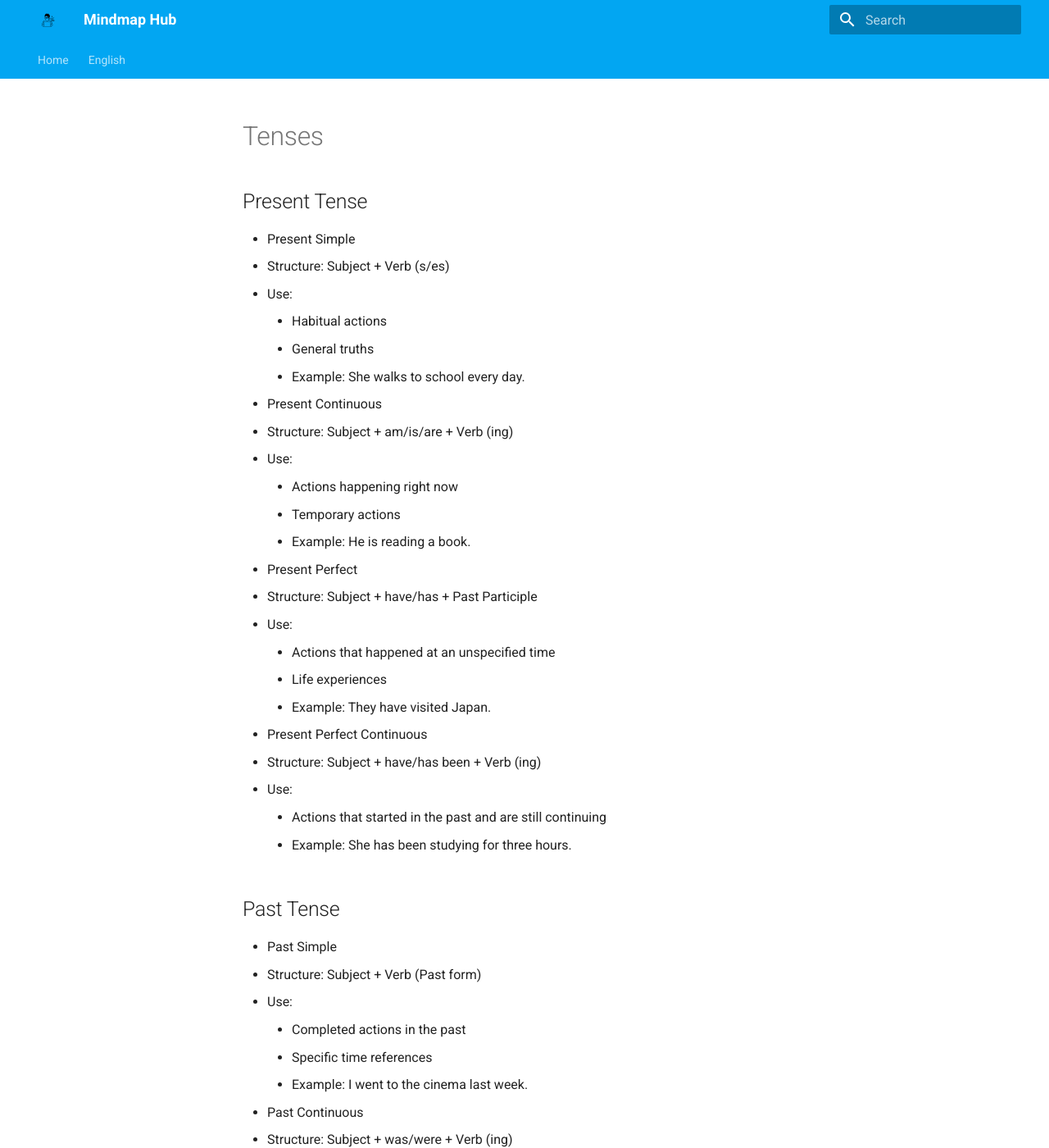
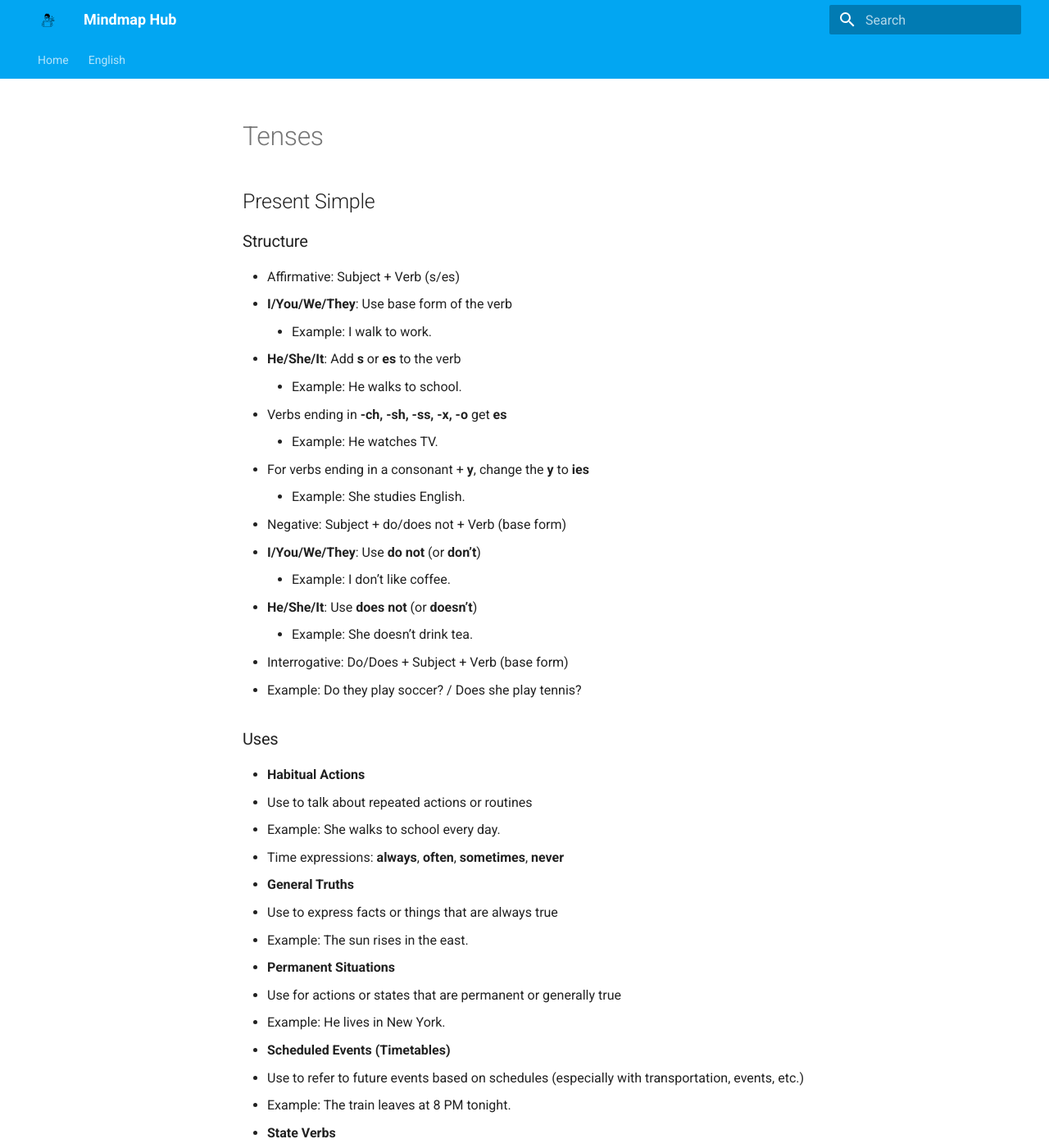
Before and after one commit to patrick204nqh/mindmaps, an MkDocs documentation site: the page built from docs/markmap/english/grammar/tenses.mm.md, in a window 1280 px wide and 1400 px high. Shown: the whole window at 82% size. Built offline with MkDocs 1.6.1 and Material for MkDocs 9.7.7, drawn with Linux system fonts in a browser that asks for light colours; some of the changed text lies outside the part shown.

Commit message:
Update English grammar tenses documentation

```diff
--- a/docs/markmap/english/grammar/tenses.mm.md
+++ b/docs/markmap/english/grammar/tenses.mm.md
@@ -1,31 +1,136 @@
+---
+markmap:
+  colorFreezeLevel: -1
+  duration: 500
+  maxWidth: 0
+  initialExpandLevel: 4
+  extraJs: []
+  extraCss: []
+  zoom: true
+  pan: true
+---
+
 # Tenses
 
-## Present Tense
-- Present Simple
-  - Structure: Subject + Verb (s/es)
-  - Use:
-    - Habitual actions
-    - General truths
-    - Example: She walks to school every day.
-- Present Continuous
-  - Structure: Subject + am/is/are + Verb (ing)
-  - Use:
-    - Actions happening right now
-    - Temporary actions
-    - Example: He is reading a book.
-- Present Perfect
-  - Structure: Subject + have/has + Past Participle
-  - Use:
-    - Actions that happened at an unspecified time
-    - Life experiences
-    - Example: They have visited Japan.
-- Present Perfect Continuous
-  - Structure: Subject + have/has been + Verb (ing)
-  - Use:
-    - Actions that started in the past and are still continuing
-    - Example: She has been studying for three hours.
+## Present Simple
+
+### Structure
+
+- Affirmative: Subject + Verb (s/es)
+  - **I/You/We/They**: Use base form of the verb
+    - Example: I walk to work.
+  - **He/She/It**: Add **s** or **es** to the verb
+    - Example: He walks to school.
+  - Verbs ending in **-ch, -sh, -ss, -x, -o** get **es**
+    - Example: He watches TV.
+  - For verbs ending in a consonant + **y**, change the **y** to **ies**
+    - Example: She studies English.
+- Negative: Subject + do/does not + Verb (base form)
+  - **I/You/We/They**: Use **do not** (or **don’t**)
+    - Example: I don’t like coffee.
+  - **He/She/It**: Use **does not** (or **doesn’t**)
+    - Example: She doesn’t drink tea.
+- Interrogative: Do/Does + Subject + Verb (base form)
+  - Example: Do they play soccer? / Does she play tennis?
+
+### Uses
+
+- **Habitual Actions**
+  - Use to talk about repeated actions or routines
+  - Example: She walks to school every day.
+  - Time expressions: **always**, **often**, **sometimes**, **never**
+- **General Truths**
+  - Use to express facts or things that are always true
+  - Example: The sun rises in the east.
+- **Permanent Situations**
+  - Use for actions or states that are permanent or generally true
+  - Example: He lives in New York.
+- **Scheduled Events (Timetables)**
+  - Use to refer to future events based on schedules (especially with transportation, events, etc.)
+  - Example: The train leaves at 8 PM tonight.
+- **State Verbs**
+  - Certain verbs are not used in continuous forms and refer to states rather than actions
+  - Examples: **know**, **believe**, **understand**, **own**, **seem**
+  - Example: She knows the answer. (NOT: She is knowing the answer.)
+
+### Time Expressions
+
+- Use time expressions to clarify repeated actions:
+  - **Always**, **usually**, **sometimes**, **often**, **never**
+  - **Every day**, **every week**, **every month**
+  - **On Mondays**, **in the morning**, **at night**
+  - Example: They play football **every weekend**.
+
+### Third-Person Singular Rule
+
+- For **he/she/it** add **s** or **es** to the verb:
+  - **Verbs ending in -ch, -sh, -ss, -x, -o** add **es**
+    - Example: He watches TV.
+  - **Consonant + y**: change **y** to **ies**
+    - Example: She studies English.
+  - **Irregular verbs** (few examples):
+    - **Have** → has
+    - **Go** → goes
+    - **Do** → does
+
+### Common Mistakes
+
+- **Forgetting the ‘s’ in the third person singular**:
+  - **Incorrect**: She walk to school.
+  - **Correct**: She **walks** to school.
+- **Using Present Continuous for habitual actions**:
+  - **Incorrect**: I am going to work every day.
+  - **Correct**: I **go** to work every day.
+- **Using the wrong auxiliary verb** in questions/negatives:
+  - **Incorrect**: She don’t like pizza.
+  - **Correct**: She **doesn’t** like pizza.
+
+### Advanced Notes
+
+- **In formal writing**, the Present Simple is often used to describe general truths or facts.
+  - Example: "Water boils at 100°C."
+- **In headlines or commentary**, the Present Simple may replace the future tense for immediacy:
+  - Example: "The President meets with world leaders tomorrow."
+- **For storytelling**, the Present Simple is sometimes used to narrate events to create a sense of immediacy:
+  - Example: "So, I walk into the room and everyone stares at me."
+
+### Examples in Context
+
+- **Affirmative**:
+  - He **works** as a software engineer.
+  - They **play** football on weekends.
+- **Negative**:
+  - She **doesn’t** like broccoli.
+  - I **don’t** visit my grandparents very often.
+- **Question**:
+  - **Do** you know the answer?
+  - **Does** he play the piano?
+
+### Differences from Present Continuous
+
+- Present Simple:
+  - Use for regular, habitual actions.
+  - Example: I work every day.
+- Present Continuous:
+  - Use for actions happening right now or temporary situations.
+  - Example: I am working right now.
+
+### Passive Voice in Present Simple
+
+- The Present Simple can be used in the passive voice to emphasize the action over the subject:
+  - Structure: **Object + is/are + past participle**
+  - Example: The letter **is written** by Sarah.
+
+### Irregular Verbs
+
+- In Present Simple, some irregular verbs like **have**, **do**, and **go** change forms in the third person singular.
+  - Example:
+    - **Have** → has
+    - **Go** → goes
+    - **Do** → does
 
 ## Past Tense
+
 - Past Simple
   - Structure: Subject + Verb (Past form)
   - Use:
@@ -49,6 +154,7 @@
     - Example: She had been cooking for hours when we got home.
 
 ## Future Tense
+
 - Future Simple
   - Structure: Subject + will + Verb
   - Use:
@@ -71,6 +177,7 @@
     - Example: By 2025, I will have been working here for 10 years.
 
 ## Stative Verbs
+
 - Stative verbs describe states or conditions
   - Usually not used in continuous tenses
   - Examples: love, know, have, believe, understand
```
